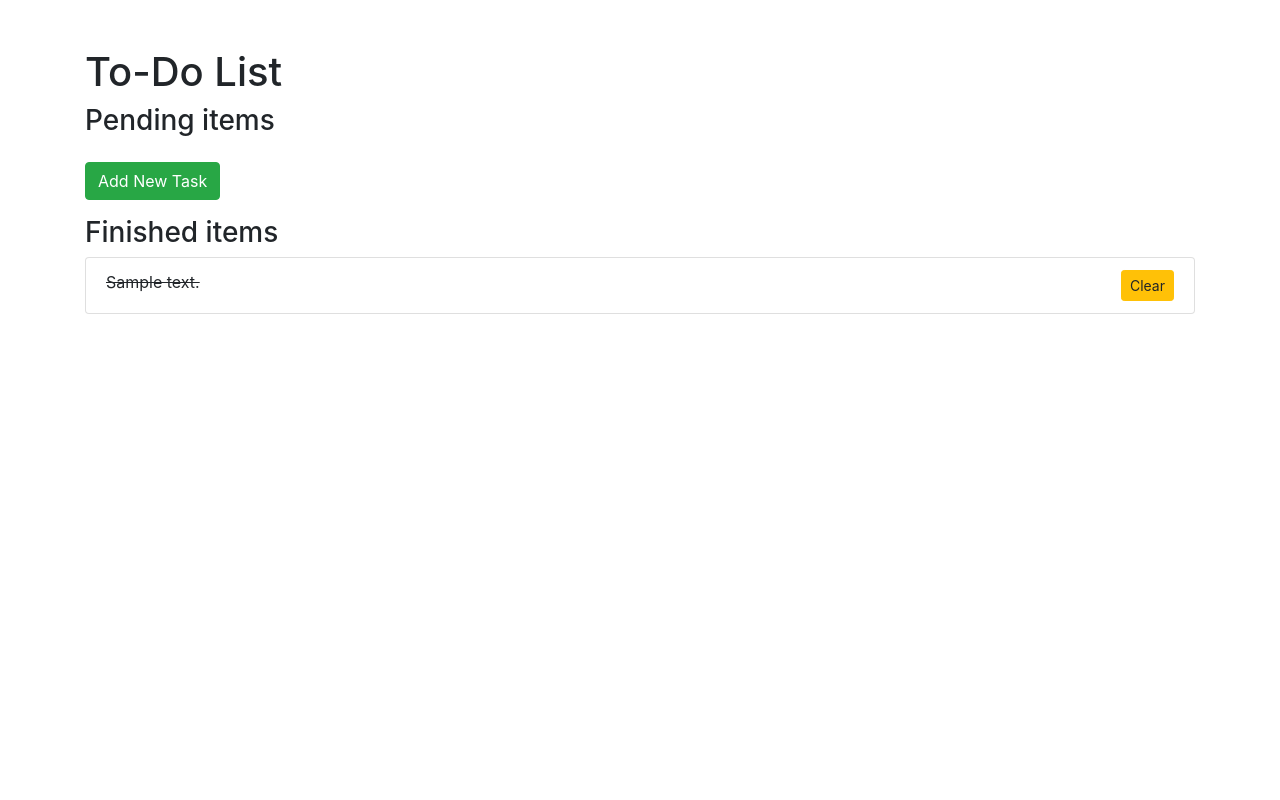
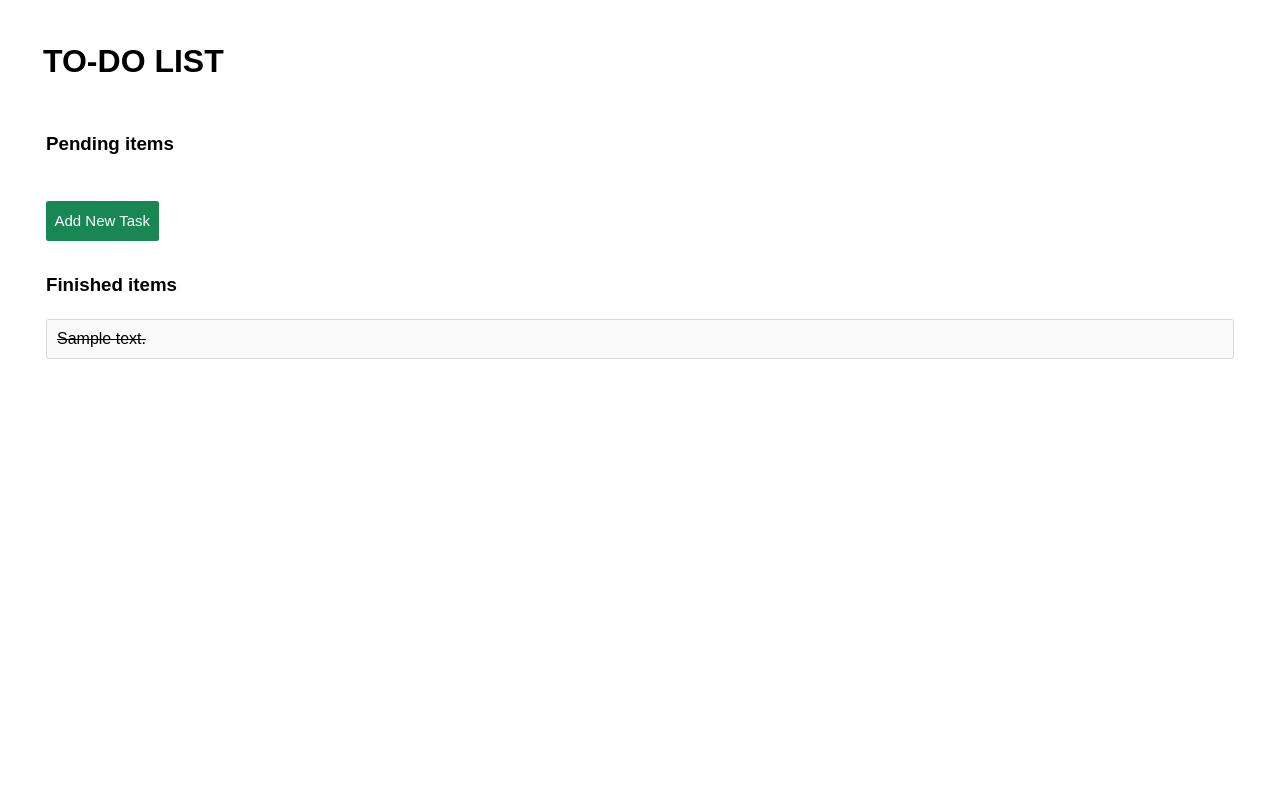
Before and after one commit to piotrwolanin/reminders_django, a Django app: page / in a window 1280 px wide. Run offline with Django 4.2, Linux system fonts and the light colour scheme; tables that the repository leaves empty hold one stand-in row (values such as "Sample post"); some libraries are stand-ins or nearby versions.

Commit message:
Use my own CSS

```diff
--- /dev/null
+++ b/reminders/static/todolist/css/style.css
@@ -0,0 +1,129 @@
+:root {
+    --color-black: #000;
+    --color-white: #fff;
+
+    --color-primary-light: #d9d9d9;
+    --color-secondary-light: #f9f9f9;
+
+    --color-info: #0d6efd;
+    --color-success: #198754;
+    --color-warning: #ffc107;
+    --color-danger: #dc3545;
+
+    --default-font-size: 1.6rem;
+}
+
+* {
+    margin: 0px;
+    padding: 0px;
+}
+
+*,
+*::before,
+*::after {
+    box-sizing: inherit;
+}
+
+html {
+    box-sizing: border-box;
+    font-size: 62.5%;
+}
+
+a {
+    text-decoration: none;
+    color: var(--color-black);
+}
+
+body {
+    background: var(--color-white);
+    color: var(--color-black);
+    font-family: Arial, Helvetica, sans-serif;
+    font-size: var(--default-font-size);
+    font-weight: 400;
+}
+
+h1 {
+    margin: 2rem;
+    text-transform: uppercase;
+}
+
+h3 {
+    margin: 2.3rem;
+}
+
+.content {
+    display: flex;
+    flex-direction: column;
+    gap: 1rem;
+    margin: auto;
+    padding: 2.3rem;
+}
+
+.todo-list {
+    list-style: none;
+    margin: 2.3rem;
+    padding: 0;
+    display: flex;
+    flex-direction: column;
+    gap: 0.625rem;
+}
+
+.todo-item {
+    display: flex;
+    align-items: center;
+    padding: 1.0rem;
+    border: 0.1rem solid var(--color-primary-light);
+    border-radius: 0.25rem;
+    background-color: var(--color-secondary-light);
+}
+
+.todo-checkbox {
+    margin-right: 1.0rem;
+}
+
+.todo-description {
+    flex-grow: 1;
+    text-align: left;
+}
+
+.pill-badge {
+    display: flex;
+    align-items: center;
+    justify-content: center;
+    width: 2.5rem;
+    height: 2.5rem;
+    font-weight: 600;
+    font-size: 1.6rem;
+    margin-left: auto;
+    border-radius: 50%;
+}
+
+.pill-badge-priority {
+    color: var(--color-danger);
+    background-color: var(--color-warning);
+}
+
+.btn {
+    display: inline-block;
+    font-weight: 500;
+    color: #212529;
+    text-align: center;
+    vertical-align: middle;
+    cursor: pointer;
+    background-color: transparent;
+    border: 1px solid transparent;
+    margin: 0 2.3rem;
+    padding: 0.75rem;
+    font-size: 1.5rem;
+    line-height: 1.5;
+    border-radius: .25rem;
+    color: var(--color-white);
+}
+
+.success {
+    background-color: var(--color-success);
+}
+
+.primary {
+    background-color: var(--color-info);
+}
--- a/reminders/templates/todolist/blank.html
+++ b/reminders/templates/todolist/blank.html
@@ -3,19 +3,14 @@
   <head>
     <meta charset="utf-8">
     <meta name="viewport" content="width=device-width, initial-scale=1">
-
-    <link href="https://stackpath.bootstrapcdn.com/bootstrap/4.5.2/css/bootstrap.min.css" rel="stylesheet">
+    <link rel="stylesheet" href="{% static 'todolist/css/style.css' %}">
 
     <title>To-Do List</title>
   </head>
   <body>
-    <div class="container">
+    <div class="content">
       {% block content %}
       {% endblock %}
     </div>
-
-    <script src="https://code.jquery.com/jquery-3.5.1.slim.min.js"></script>
-    <script src="https://cdn.jsdelivr.net/npm/@popperjs/core@2.9.2/dist/umd/popper.min.js"></script>
-    <script src="https://stackpath.bootstrapcdn.com/bootstrap/4.5.2/js/bootstrap.min.js"></script>
   </body>
 </html>
--- a/reminders/templates/todolist/todo_list.html
+++ b/reminders/templates/todolist/todo_list.html
@@ -1,45 +1,61 @@
 {% extends "todolist/blank.html" %}
 
 {% block content %}
-  <div class="row mt-5">
-    <div class="col-md-12">
-
 <h1>To-Do List</h1>
 
+<div>
   <h3>Pending items</h3>
-      <ul class="list-group">
+
+  <ul class="todo-list">
     {% for todo in todos %}
+
       {% if not todo.completed %}
-          <li class="list-group-item">
+        <li class=todo-item>
+          <input class="todo-checkbox" type="checkbox" value="">
+          <a href="{% url 'todo-update' todo.id %}" class="">
+            <span class="todo-description">
             {{ todo.description }}
+            </span>
+          </a>
           {% if todo.priority %}
-            <span class="badge badge-warning">PRIORITY</span>
+            <span class="pill-badge pill-badge-priority">!</span>
           {% endif %}
-            <a href="{% url 'todo-update' todo.id %}" class="btn btn-primary btn-sm float-right ml-2">Edit</a>
-            <a href="{% url 'todo-delete' todo.id %}" class="btn btn-danger btn-sm float-right">Delete</a>
+
         </li>
       {% endif %}
+
       {% empty %}
-          <li class="list-group-item">No tasks available.</li>
+      <li class="">No tasks available.</li>
+
     {% endfor %}
   </ul>
 
-      <a href="{% url 'todo-create' %}" class="btn btn-success my-3">Add New Task</a>
+  <a href="{% url 'todo-create' %}" class="btn success">Add New Task</a>
+</div>
 
+
+<div>
   <h3>Finished items</h3>
-      <ul class="list-group">
+
+  <ul class="todo-list">
     {% for todo in todos %}
+
       {% if todo.completed %}
-          <li class="list-group-item">
-            <del>{{ todo.description }}</del>
-            <a href="{% url 'todo-delete' todo.id %}" class="btn btn-warning btn-sm float-right">Clear</a>
+        <li class=todo-item>
+          <a href="{% url 'todo-update' todo.id %}" class="">
+            <span class="todo-description">
+            <s>{{ todo.description }}</s>
+            </span>
+          </a>
+
         </li>
       {% endif %}
+
       {% empty %}
-          <li class="list-group-item">No finished tasks.</li>
+      <li class="">No finished tasks.</li>
+
     {% endfor %}
   </ul>
 
 </div>
-  </div>
 {% endblock %}
```
Lines whose indentation alone changed are shown as unchanged.
